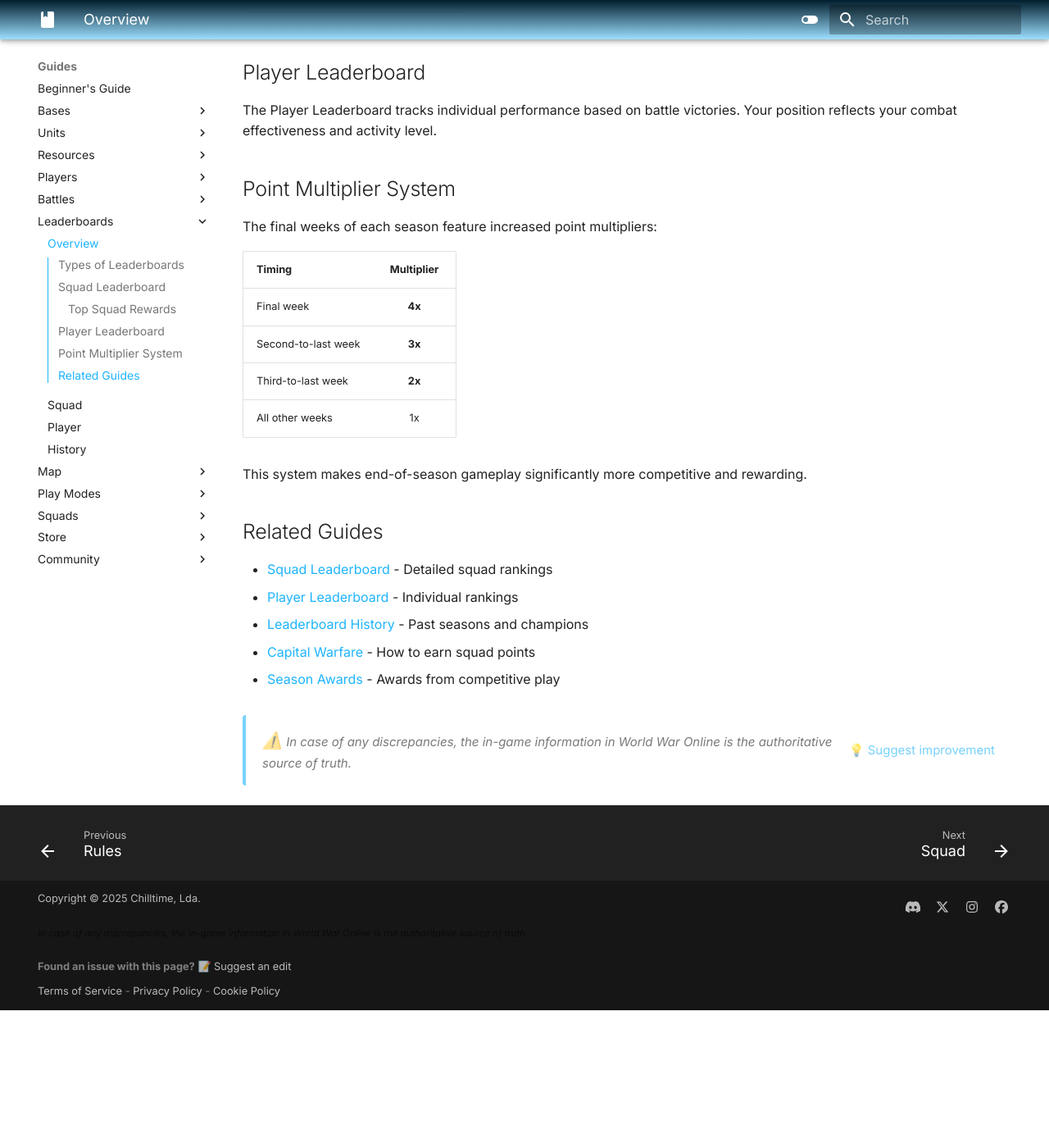
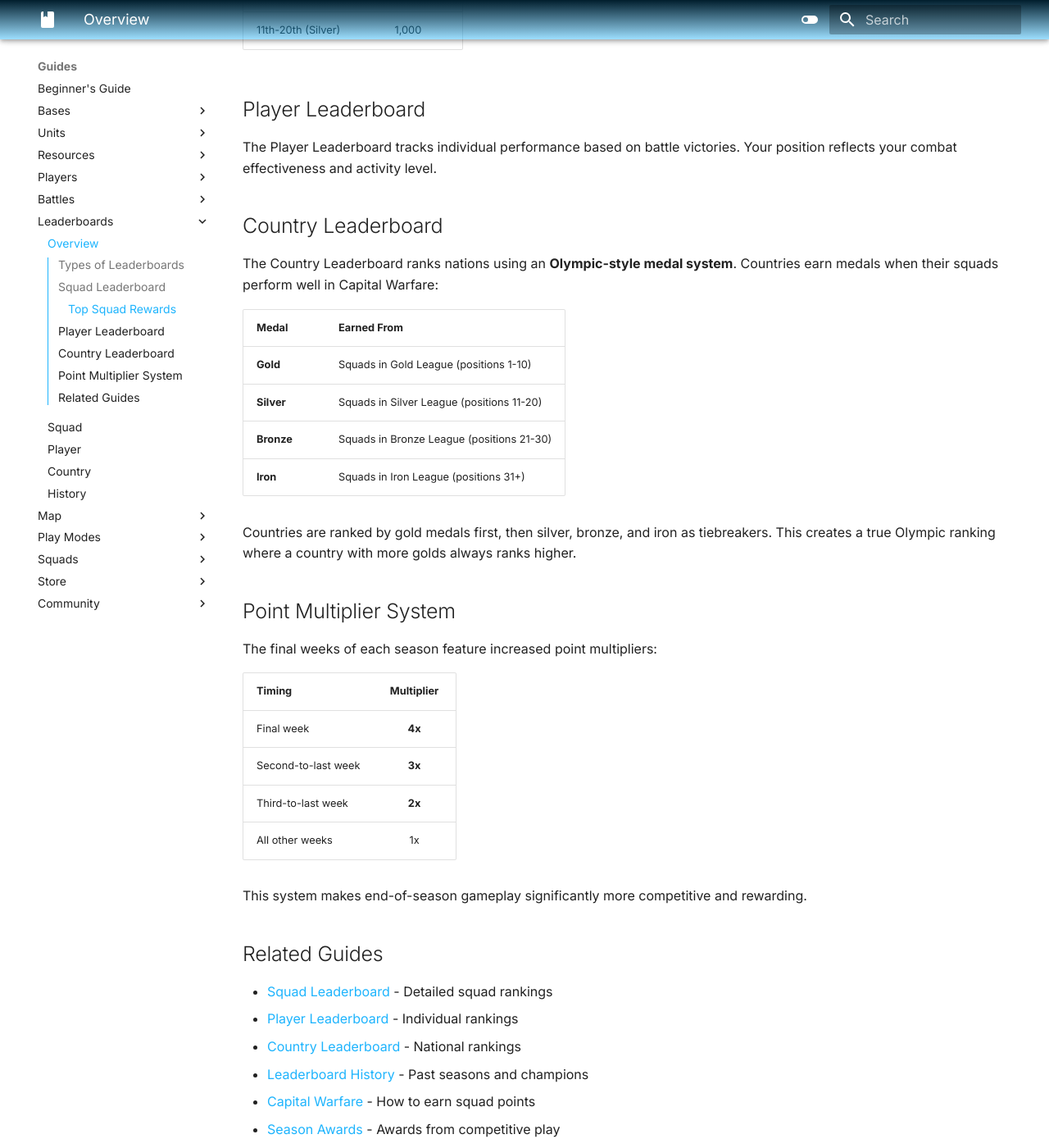
Before and after one commit to Chilltime/world-war-online-guides, an MkDocs documentation site: the page built from docs/guides/leaderboards.md, in a window 1280 px wide and 1400 px high, scrolled down 1348 px. Shown: the whole window at 82% size. Built offline with MkDocs 1.6.1 and Material for MkDocs 9.7.7, drawn with Linux system fonts in a browser that asks for light colours; before the commit the page ends 2580 px from its top, so only the background shows below that; some of the changed text lies outside the part shown.

Commit message:
docs: Add Country Leaderboard documentation (#37)
docs: Add Country Leaderboard documentation (#2820)

Add comprehensive documentation for the new Country Leaderboard feature:
- New leaderboard-country.md page explaining Olympic-style ranking
- Updated leaderboards.md overview with Country Leaderboard section
- Added navigation entry in mkdocs.yml

```diff
--- a/docs/guides/leaderboards.md
+++ b/docs/guides/leaderboards.md
@@ -8,6 +8,7 @@ World War Online features competitive leaderboards that rank players and squads
 |:------------|:-------|:--------|
 | **[Squad Leaderboard](leaderboard-squad.md)** | Squad performance in Capital Warfare | WWO-Influence for top squads |
 | **[Player Leaderboard](leaderboard-player.md)** | Individual battle victories | Personal ranking |
+| **[Country Leaderboard](leaderboard-country.md)** | National performance across all squads | National pride |
 
 ## Squad Leaderboard
 
@@ -35,6 +36,19 @@ The Squad Leaderboard ranks squads based on points earned through [Capital Warfa
 
 The Player Leaderboard tracks individual performance based on battle victories. Your position reflects your combat effectiveness and activity level.
 
+## Country Leaderboard
+
+The Country Leaderboard ranks nations using an **Olympic-style medal system**. Countries earn medals when their squads perform well in Capital Warfare:
+
+| Medal | Earned From |
+|:------|:------------|
+| **Gold** | Squads in Gold League (positions 1-10) |
+| **Silver** | Squads in Silver League (positions 11-20) |
+| **Bronze** | Squads in Bronze League (positions 21-30) |
+| **Iron** | Squads in Iron League (positions 31+) |
+
+Countries are ranked by gold medals first, then silver, bronze, and iron as tiebreakers. This creates a true Olympic ranking where a country with more golds always ranks higher.
+
 ## Point Multiplier System
 
 The final weeks of each season feature increased point multipliers:
@@ -52,6 +66,7 @@ This system makes end-of-season gameplay significantly more competitive and rewa
 
 - [Squad Leaderboard](leaderboard-squad.md) - Detailed squad rankings
 - [Player Leaderboard](leaderboard-player.md) - Individual rankings
+- [Country Leaderboard](leaderboard-country.md) - National rankings
 - [Leaderboard History](leaderboard-history.md) - Past seasons and champions
 - [Capital Warfare](capital-warfare.md) - How to earn squad points
 - [Season Awards](player-awards.md) - Awards from competitive play
--- a/mkdocs.yml
+++ b/mkdocs.yml
@@ -151,6 +151,7 @@ nav:
       - Overview: guides/leaderboards.md
       - Squad: guides/leaderboard-squad.md
       - Player: guides/leaderboard-player.md
+      - Country: guides/leaderboard-country.md
       - History: guides/leaderboard-history.md
     - Map:
       - Overview: guides/map-overview.md
```
Also changed, not shown: docs/guides/leaderboard-country.md (added, +75 -0 lines).
